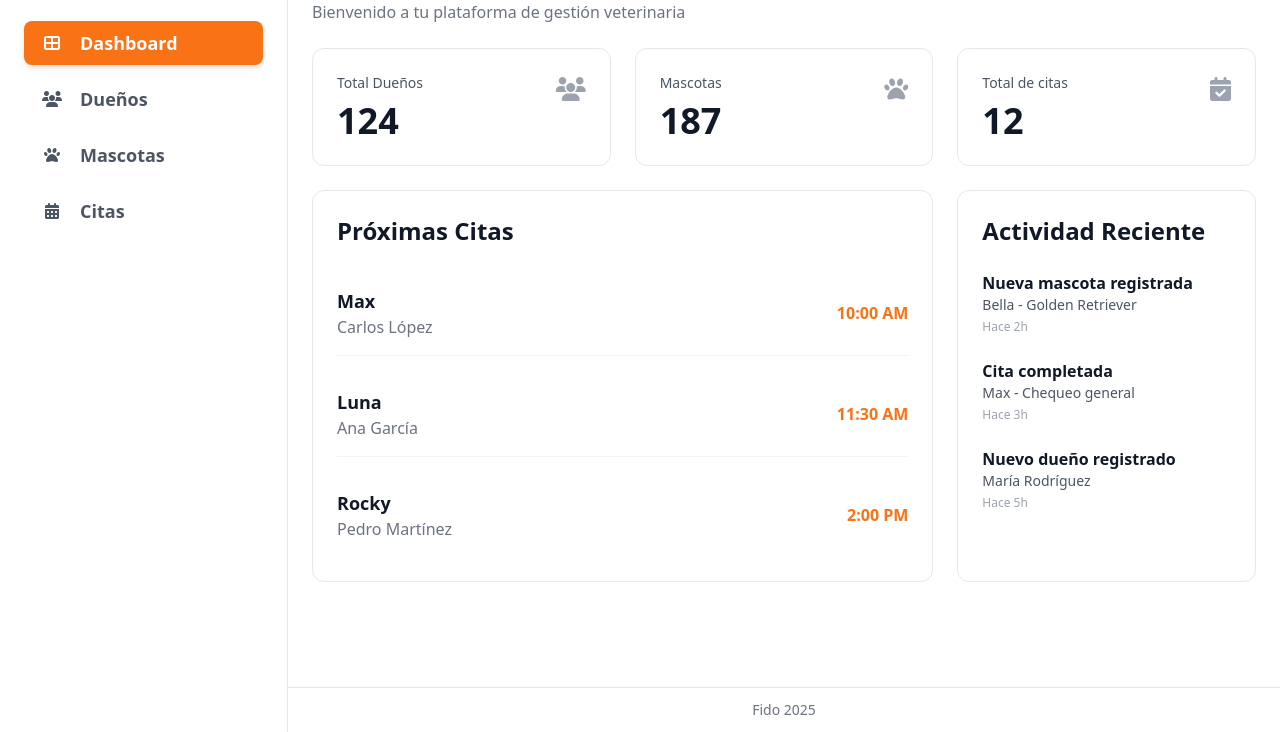
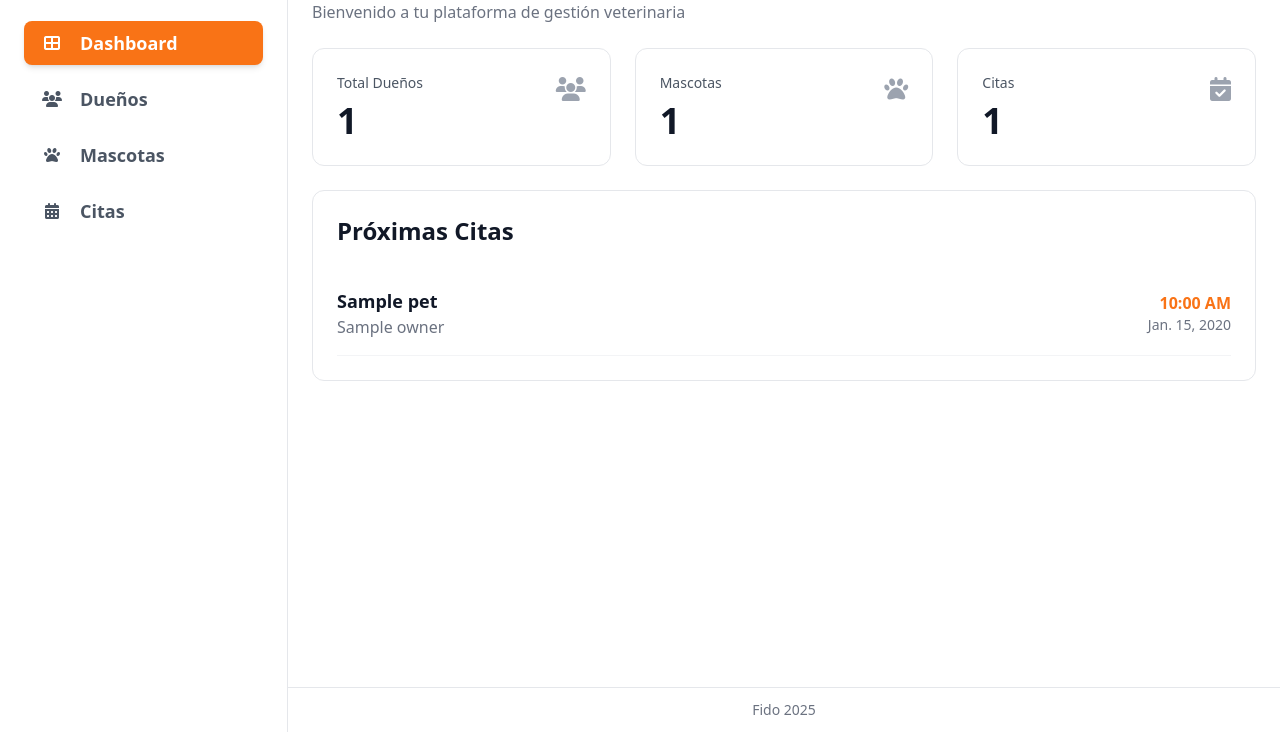
Before and after one commit to billybautista/TuPrimeraPagina-Bautista, a Django app: page / in a window 1280 px wide. Shown: the part 68-800 px from the top of the page. Run offline with Django 5.2, Linux system fonts and the light colour scheme; tables that the repository leaves empty hold one stand-in row (values such as "Sample post"); some libraries are stand-ins or nearby versions.

Commit message:
Conect Dashboard

```diff
--- a/core/templates/core/index.html
+++ b/core/templates/core/index.html
@@ -11,7 +11,7 @@
         <div class="flex items-start justify-between">
             <div>
                 <p class="text-gray-600 text-sm mb-2">Total Dueños</p>
-                <p class="text-4xl font-bold text-gray-900">124</p>
+                <p class="text-4xl font-bold text-gray-900">{{ total_owners }}</p>
             </div>
             <div class="text-gray-400">
                 <i class="fas fa-users text-2xl"></i>
@@ -23,7 +23,7 @@
         <div class="flex items-start justify-between">
             <div>
                 <p class="text-gray-600 text-sm mb-2">Mascotas</p>
-                <p class="text-4xl font-bold text-gray-900">187</p>
+                <p class="text-4xl font-bold text-gray-900">{{ total_pets }}</p>
             </div>
             <div class="text-gray-400">
                 <i class="fas fa-paw text-2xl"></i>
@@ -34,71 +34,41 @@
     <div class="bg-white rounded-xl border border-gray-200 p-6">
         <div class="flex items-start justify-between">
             <div>
-                <p class="text-gray-600 text-sm mb-2">Total de citas</p>
-                <p class="text-4xl font-bold text-gray-900">12</p>
+                <p class="text-gray-600 text-sm mb-2">Citas</p>
+                <p class="text-4xl font-bold text-gray-900">{{ total_appointments }}</p>
             </div>
             <div class="text-gray-400">
                 <i class="fas fa-calendar-check text-2xl"></i>
             </div>
         </div>
     </div>
-
-
 </div>
 
-<div class="grid grid-cols-1 lg:grid-cols-3 gap-6">
-    <div class="lg:col-span-2 bg-white rounded-xl border border-gray-200 p-6">
-        <h3 class="text-2xl font-bold text-gray-900 mb-6">Próximas Citas</h3>
+<div class="bg-white rounded-xl border border-gray-200 p-6">
+    <h3 class="text-2xl font-bold text-gray-900 mb-6">Próximas Citas</h3>
 
+    {% if upcoming_appointments %}
         <div class="space-y-4">
+            {% for appointment in upcoming_appointments %}
             <div class="flex items-center justify-between py-4 border-b border-gray-100">
                 <div>
-                    <p class="text-lg font-bold text-gray-900">Max</p>
-                    <p class="text-gray-500">Carlos López</p>
+                    <p class="text-lg font-bold text-gray-900">{{ appointment.pet.name }}</p>
+                    <p class="text-gray-500">{{ appointment.pet.owner.name }}</p>
                 </div>
-                <p class="text-orange-500 font-semibold">10:00 AM</p>
+                <div class="text-right">
+                    <p class="text-orange-500 font-semibold">{{ appointment.time|time:"g:i A" }}</p>
+                    <p class="text-sm text-gray-500">{{ appointment.date }}</p>
+                </div>
             </div>
-
-            <div class="flex items-center justify-between py-4 border-b border-gray-100">
-                <div>
-                    <p class="text-lg font-bold text-gray-900">Luna</p>
-                    <p class="text-gray-500">Ana García</p>
-                </div>
-                <p class="text-orange-500 font-semibold">11:30 AM</p>
-            </div>
-
-            <div class="flex items-center justify-between py-4">
-                <div>
-                    <p class="text-lg font-bold text-gray-900">Rocky</p>
-                    <p class="text-gray-500">Pedro Martínez</p>
-                </div>
-                <p class="text-orange-500 font-semibold">2:00 PM</p>
-            </div>
+            {% endfor %}
         </div>
-    </div>
-
-    <div class="bg-white rounded-xl border border-gray-200 p-6">
-        <h3 class="text-2xl font-bold text-gray-900 mb-6">Actividad Reciente</h3>
-
-        <div class="space-y-6">
-            <div>
-                <p class="font-semibold text-gray-900">Nueva mascota registrada</p>
-                <p class="text-sm text-gray-600">Bella - Golden Retriever</p>
-                <p class="text-xs text-gray-400 mt-1">Hace 2h</p>
-            </div>
-
-            <div>
-                <p class="font-semibold text-gray-900">Cita completada</p>
-                <p class="text-sm text-gray-600">Max - Chequeo general</p>
-                <p class="text-xs text-gray-400 mt-1">Hace 3h</p>
-            </div>
-
-            <div>
-                <p class="font-semibold text-gray-900">Nuevo dueño registrado</p>
-                <p class="text-sm text-gray-600">María Rodríguez</p>
-                <p class="text-xs text-gray-400 mt-1">Hace 5h</p>
-            </div>
+    {% else %}
+        <div class="text-center py-8">
+            <p class="text-gray-500">No hay citas programadas</p>
+            <a href="{% url 'appointment_create' %}" class="inline-block mt-4 px-4 py-2 bg-orange-500 text-white rounded-lg hover:bg-orange-600">
+                Agendar Cita
+            </a>
         </div>
-    </div>
+    {% endif %}
 </div>
 {% endblock %}
--- a/core/views.py
+++ b/core/views.py
@@ -5,8 +5,24 @@ from .models import Owner, Pet, Appointment
 
 
 def index(request):
-    # Dashboard
-    return render(request, "core/index.html")
+    # pagina principal
+    from datetime import date
+
+    total_owners = Owner.objects.count()
+    total_pets = Pet.objects.count()
+    total_appointments = Appointment.objects.count()
+
+    # las proximas 3 citas
+    upcoming_appointments = Appointment.objects.all().order_by("date", "time")[:3]
+
+    context = {
+        "total_owners": total_owners,
+        "total_pets": total_pets,
+        "total_appointments": total_appointments,
+        "upcoming_appointments": upcoming_appointments,
+    }
+
+    return render(request, "core/index.html", context)
 
 
 def owners_list(request):
```
